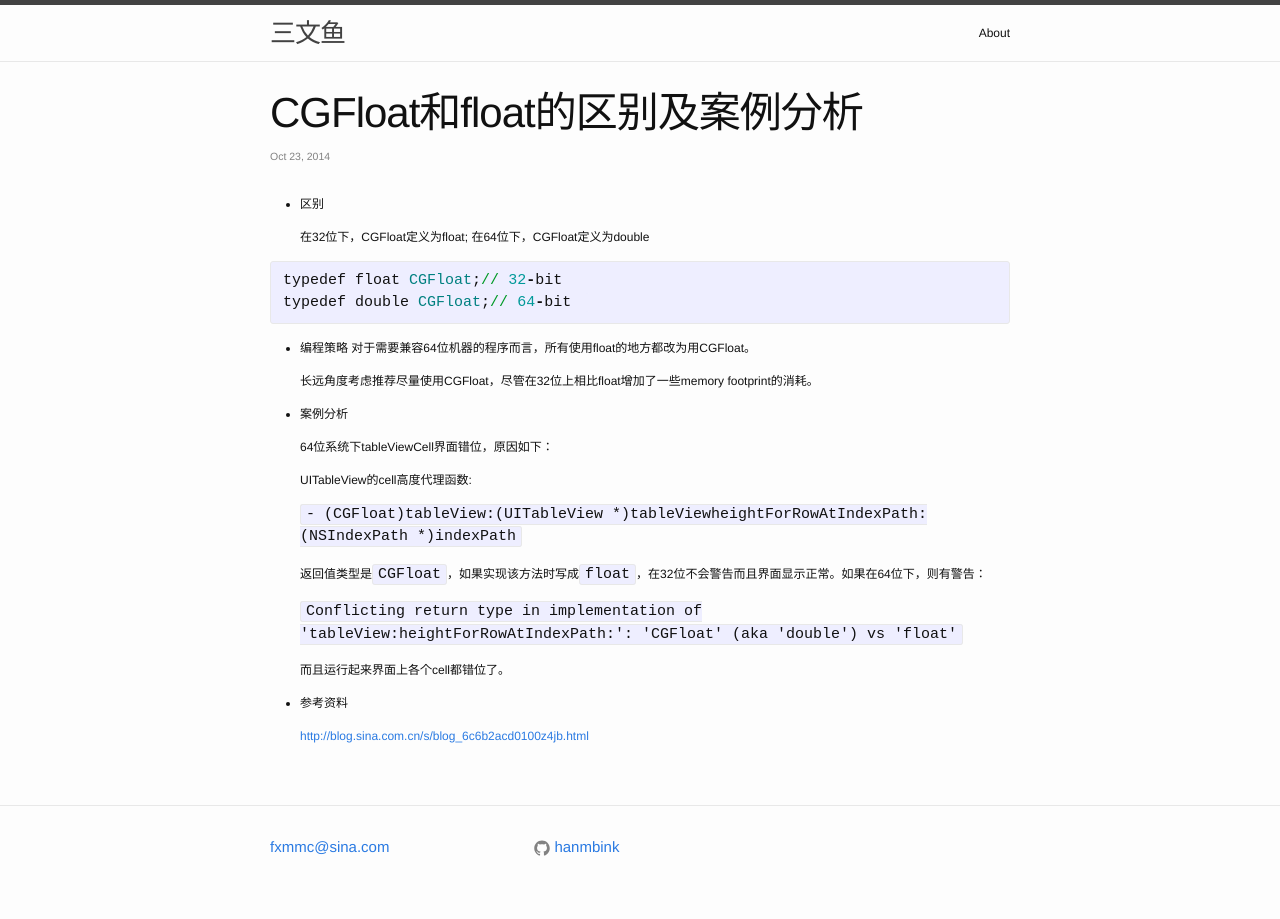
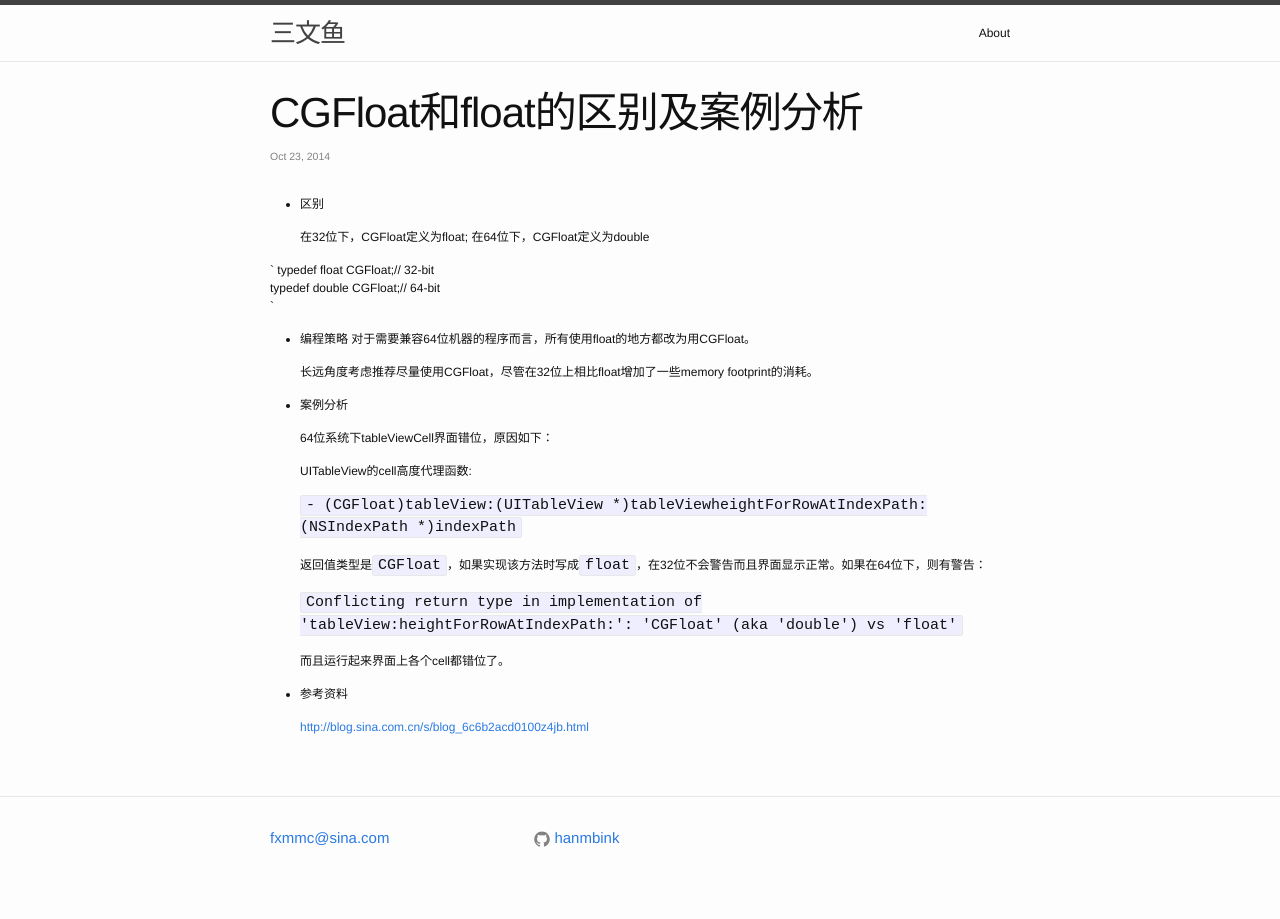
Before and after one commit to binkwang/hanmbink.github.io, a Jekyll site: the page built from _posts/2014-10-23-CGFloat和float的区别及案例分析.markdown, in a window 1280 px wide. Built offline with Jekyll 4.4.1, drawn with Linux system fonts in a browser that asks for light colours.

Commit message:
Update 2014-10-23-CGFloat和float的区别及案例分析.markdown

```diff
--- a/_posts/2014-10-23-CGFloat和float的区别及案例分析.markdown
+++ b/_posts/2014-10-23-CGFloat和float的区别及案例分析.markdown
@@ -9,10 +9,10 @@ categories: [技术,ios]
 
   在32位下，CGFloat定义为float; 在64位下，CGFloat定义为double
 
-{% highlight ruby %}
+`
 typedef float CGFloat;// 32-bit
 typedef double CGFloat;// 64-bit
-{% endhighlight %}
+`
 
 * 编程策略
   对于需要兼容64位机器的程序而言，所有使用float的地方都改为用CGFloat。
```
